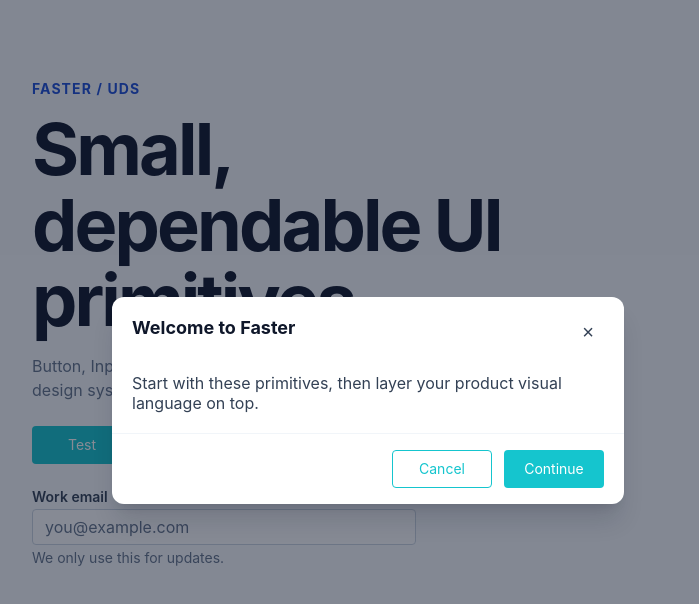
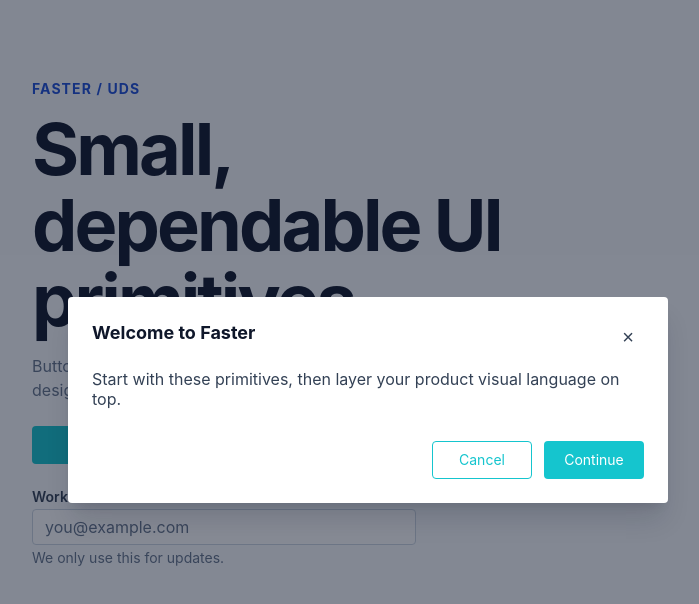
Before and after one commit to jenith-hue/faster-uds, a React (Vite) app: page / in a window 1280 px wide. Both pictures are taken after a click on the button "Test". Shown: the top 604 px of the page, without its empty margins (272-971 px from the left). Built offline with nearby package versions, Linux system fonts and the light colour scheme.

Commit message:
Dialog component enhanced

```diff
--- a/src/components/Dialog/Dialog.module.css
+++ b/src/components/Dialog/Dialog.module.css
@@ -9,24 +9,52 @@
 }
 
 .faster-dialog {
-  width: min(100%, 32rem);
+  width: min(100%, 600px);
   max-height: calc(100vh - 2rem);
   overflow: auto;
-  border-radius: var(--faster-radius-lg);
+  border-radius: 4px;
   background: var(--faster-color-neutral-0);
   box-shadow: var(--faster-shadow-dialog);
 }
 
+.faster-dialog--small {
+  max-width: 400px;
+}
+
+.faster-dialog--medium {
+  max-width: 600px;
+}
+
+.faster-dialog--large {
+  max-width: 900px;
+}
+
+.faster-dialog__header,
+.faster-dialog__body,
+.faster-dialog__footer {
+  padding-inline: var(--faster-space-6);
+}
+
 .faster-dialog__header {
   display: flex;
+  align-items: flex-start;
   justify-content: space-between;
   gap: var(--faster-space-4);
-  padding: var(--faster-space-5) var(--faster-space-5) var(--faster-space-3);
+  padding-top: var(--faster-space-6);
+  padding-bottom: var(--faster-space-4);
+}
+
+.faster-dialog__header--divider {
+  padding-top: var(--faster-space-4);
+  padding-bottom: var(--faster-space-4);
+  border-bottom: 1px solid var(--faster-color-neutral-100);
 }
 
 .faster-dialog__title {
   margin: 0;
+  color: var(--faster-color-neutral-900);
   font-size: 1.125rem;
+  line-height: 1.3;
 }
 
 .faster-dialog__close {
@@ -50,7 +78,8 @@
 }
 
 .faster-dialog__body {
-  padding: var(--faster-space-3) var(--faster-space-5) var(--faster-space-5);
+  padding-top: 0;
+  padding-bottom: var(--faster-space-8);
   color: var(--faster-color-neutral-700);
 }
 
@@ -58,6 +87,12 @@
   display: flex;
   justify-content: flex-end;
   gap: var(--faster-space-3);
-  padding: var(--faster-space-4) var(--faster-space-5);
+  padding-top: 0;
+  padding-bottom: var(--faster-space-6);
+}
+
+.faster-dialog__footer--divider {
+  padding-top: var(--faster-space-4);
+  padding-bottom: var(--faster-space-4);
   border-top: 1px solid var(--faster-color-neutral-100);
 }
--- a/src/components/Dialog/Dialog.tsx
+++ b/src/components/Dialog/Dialog.tsx
@@ -1,21 +1,39 @@
-import { useEffect, useRef } from "react";
+import { createContext, useContext, useEffect, useRef } from "react";
 import { createPortal } from "react-dom";
 import styles from "./Dialog.module.css";
 import type {
   DialogContentProps,
   DialogHeaderProps,
   DialogProps,
+  DialogSize,
 } from "./Dialog.types";
 
 export type {
   DialogContentProps,
   DialogHeaderProps,
   DialogProps,
+  DialogSize,
 } from "./Dialog.types";
+
+type DialogContextValue = {
+  divider: boolean;
+  size: DialogSize;
+};
+
+const DialogContext = createContext<DialogContextValue>({
+  divider: false,
+  size: "medium",
+});
+
+function useDialogContext() {
+  return useContext(DialogContext);
+}
 
 export function Dialog({
   open,
   onOpenChange,
+  size = "medium",
+  divider = false,
   children,
   ...props
 }: DialogProps) {
@@ -49,28 +67,44 @@ export function Dialog({
         if (event.target === event.currentTarget) onOpenChange(false);
       }}
     >
+      <DialogContext.Provider value={{ divider, size }}>
         <div
           ref={dialogRef}
-        className={styles["faster-dialog"]}
+          className={`${styles["faster-dialog"]} ${styles[`faster-dialog--${size}`]}`}
           role="dialog"
           aria-modal="true"
           tabIndex={-1}
+          data-divider={divider ? "true" : "false"}
           {...props}
         >
           {children}
         </div>
+      </DialogContext.Provider>
     </div>,
     document.body,
   );
 }
 
 export function DialogHeader({ title, id, onClose }: DialogHeaderProps) {
+  const { divider } = useDialogContext();
+  const hasTitle = title !== null && title !== undefined && title !== "";
+  const hasClose = Boolean(onClose);
+
+  if (!hasTitle && !hasClose) return null;
+
   return (
-    <header className={styles["faster-dialog__header"]}>
+    <header
+      className={`${styles["faster-dialog__header"]} ${
+        divider ? styles["faster-dialog__header--divider"] : ""
+      }`}
+      data-divider={divider ? "true" : "false"}
+    >
+      {hasTitle ? (
         <h2 id={id} className={styles["faster-dialog__title"]}>
           {title}
         </h2>
-      {onClose && (
+      ) : null}
+      {hasClose ? (
         <button
           className={styles["faster-dialog__close"]}
           type="button"
@@ -79,7 +113,7 @@ export function DialogHeader({ title, id, onClose }: DialogHeaderProps) {
         >
           ×
         </button>
-      )}
+      ) : null}
     </header>
   );
 }
@@ -89,5 +123,16 @@ export function DialogBody({ children }: DialogContentProps) {
 }
 
 export function DialogFooter({ children }: DialogContentProps) {
-  return <footer className={styles["faster-dialog__footer"]}>{children}</footer>;
+  const { divider } = useDialogContext();
+
+  return (
+    <footer
+      className={`${styles["faster-dialog__footer"]} ${
+        divider ? styles["faster-dialog__footer--divider"] : ""
+      }`}
+      data-divider={divider ? "true" : "false"}
+    >
+      {children}
+    </footer>
+  );
 }
--- a/src/components/Dialog/index.ts
+++ b/src/components/Dialog/index.ts
@@ -3,4 +3,5 @@ export type {
   DialogContentProps,
   DialogHeaderProps,
   DialogProps,
+  DialogSize,
 } from "./Dialog.types";
--- a/src/tokens/_spacing.css
+++ b/src/tokens/_spacing.css
@@ -5,6 +5,7 @@
   --faster-space-4: 1rem;
   --faster-space-5: 1.25rem;
   --faster-space-6: 1.5rem;
+  --faster-space-8: 2rem;
   --faster-radius-sm: 0.375rem;
   --faster-radius-md: 0.5rem;
   --faster-radius-lg: 0.75rem;
```
Also changed, not shown: src/components/Dialog/Dialog.types.ts (+13 -2 lines), 2 other files (tests, documents, lock files or other folders). Lines whose indentation alone changed are shown as unchanged.
